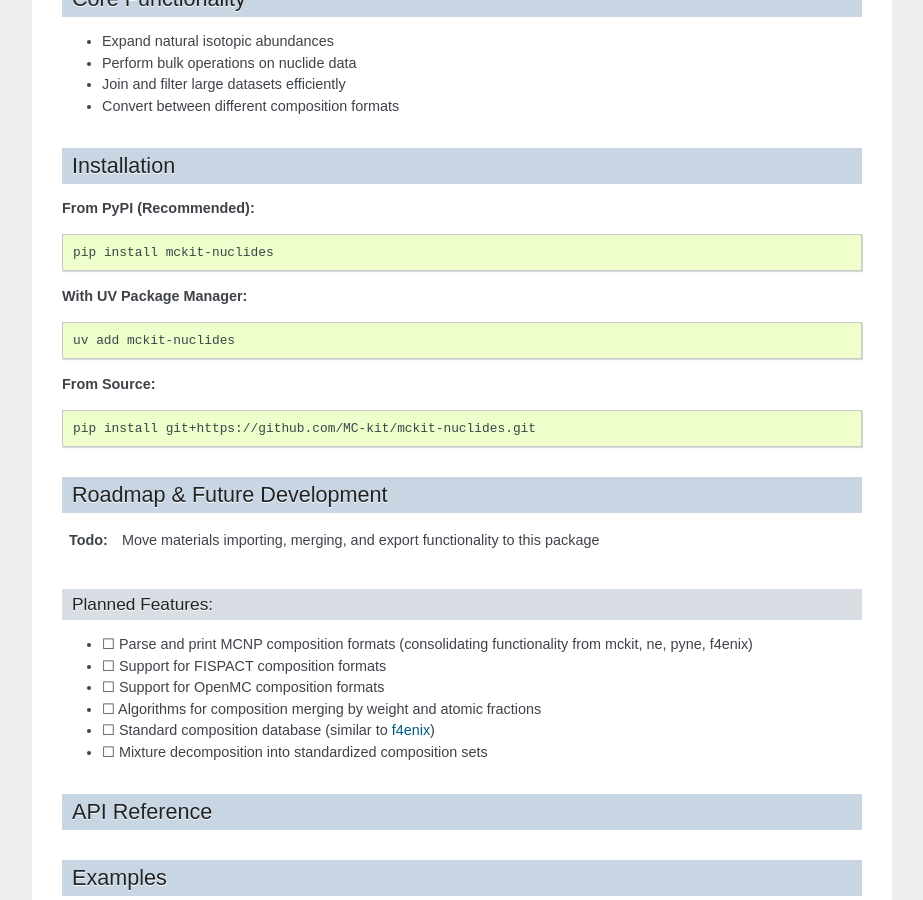
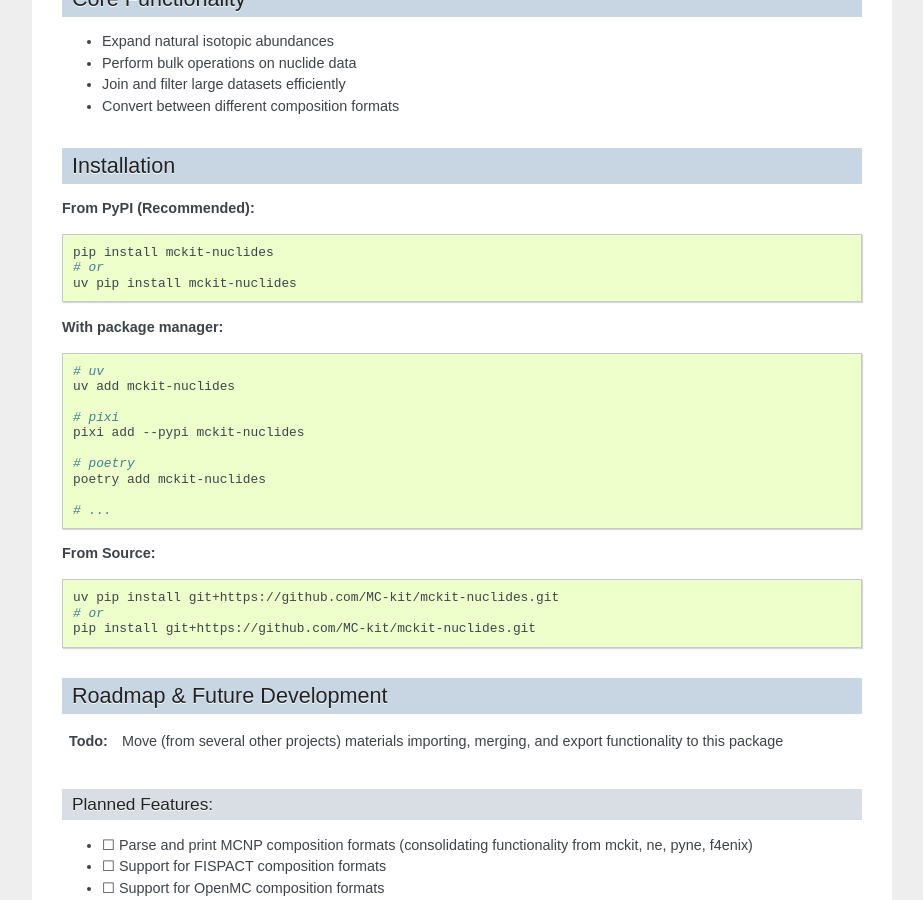
Before and after one commit to MC-kit/mckit-nuclides, a Sphinx documentation site: the page built from docs/source/index.rst, in a window 1280 px wide and 900 px high, scrolled down 639 px. Shown: the whole window, without its empty margins (198-1121 px from the left). Built offline with Sphinx 7.4.7, drawn with Linux system fonts in a browser that asks for light colours; the version number is read from the project's files by our own code.

Commit message:
docs: minor improvements

```diff
--- a/docs/source/index.rst
+++ b/docs/source/index.rst
@@ -3,6 +3,7 @@
 =========================================
 
 .. note::
+
    This documentation is currently under active development.
 
 Overview
@@ -20,6 +21,7 @@
 - **(TODO) Format Support**: Utilities for various nuclear data formats (MCNP, FISPACT, OpenMC)
 
 .. note::
+
    There's much more mature and data rich package `mendeleev <https://github.com/lmmentel/mendeleev>`_.
    However, ``mckit-nuclides`` specializes in neutronics-oriented bulk operations and is optimized for performance with large datasets
    such as those generated by `Rigorous 2-Step <https://github.com/svalinn/r2s-act/blob/master/docs/r2s-userguide.rst>`_ calculations.
@@ -45,17 +47,30 @@
 .. code-block:: bash
 
    pip install mckit-nuclides
+   # or
+   uv pip install mckit-nuclides
 
-**With UV Package Manager:**
+**With package manager:**
 
 .. code-block:: bash
 
+   # uv
    uv add mckit-nuclides
+
+   # pixi
+   pixi add --pypi mckit-nuclides
+
+   # poetry
+   poetry add mckit-nuclides
+
+   # ...
 
 **From Source:**
 
 .. code-block:: bash
 
+   uv pip install git+https://github.com/MC-kit/mckit-nuclides.git
+   # or
    pip install git+https://github.com/MC-kit/mckit-nuclides.git
 
 Roadmap & Future Development
@@ -63,7 +78,7 @@
 
 .. todo::
 
-   Move materials importing, merging, and export functionality to this package
+   Move (from several other projects) materials importing, merging, and export functionality to this package
 
 Planned Features:
 -----------------
```
